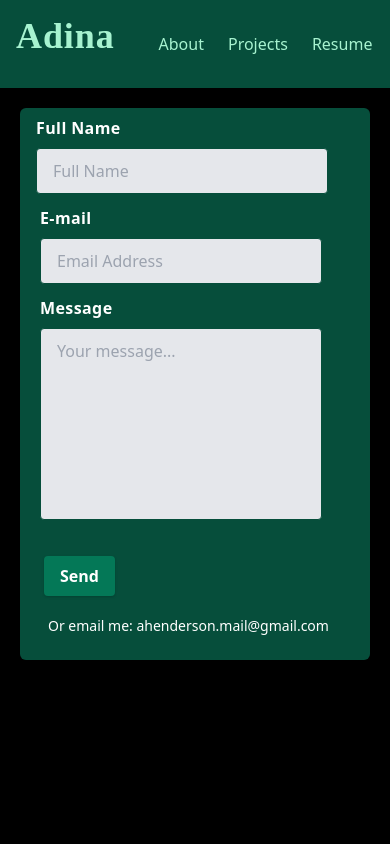
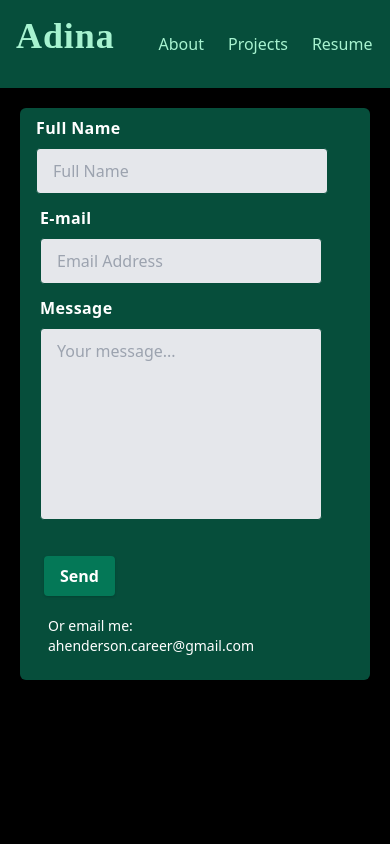
Before and after one commit to adina-hc/portfolio-react, a React (Create React App) app: page /#/contact in a window 390 px wide. Shown: the top 844 px of the page. Built offline with nearby package versions, Linux system fonts and the light colour scheme; the HTML template or start-up script is replaced by a standard one.

Commit message:
modified pdf and contact form to remove phone number

```diff
--- a/src/components/Contact/ContactForm.js
+++ b/src/components/Contact/ContactForm.js
@@ -75,7 +75,7 @@ export default function ContactForm() {
                   >
                     Send
                   </button>
-                  <p className="text-white px-5 pt-5 text-sm">Or email me: ahenderson.mail@gmail.com</p>
+                  <p className="text-white px-5 pt-5 text-sm">Or email me: ahenderson.career@gmail.com</p>
                 </div>
               </div>
               <div class="md:w-2/3"></div>
```
Also changed, not shown: 2 other files (tests, documents, lock files or other folders).
